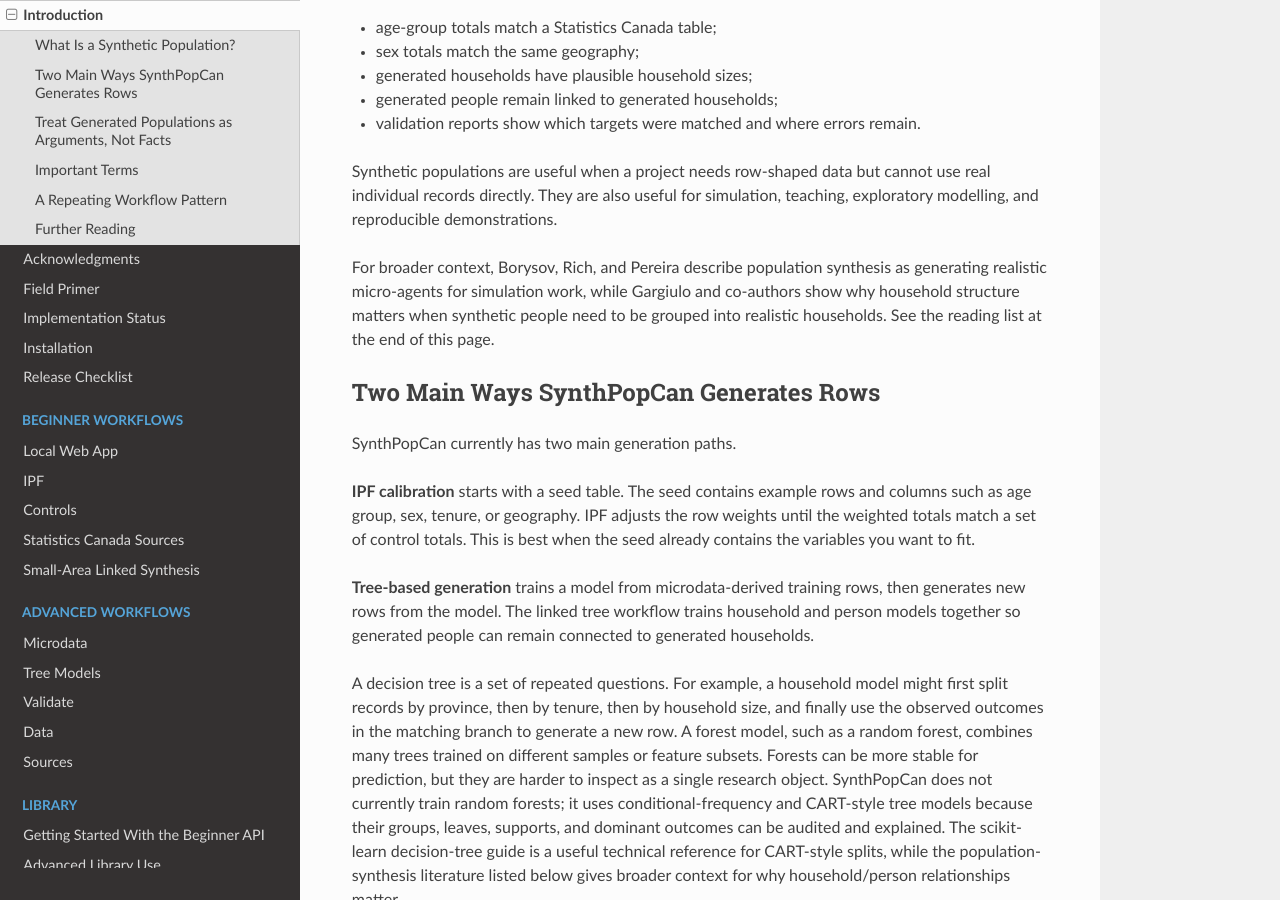
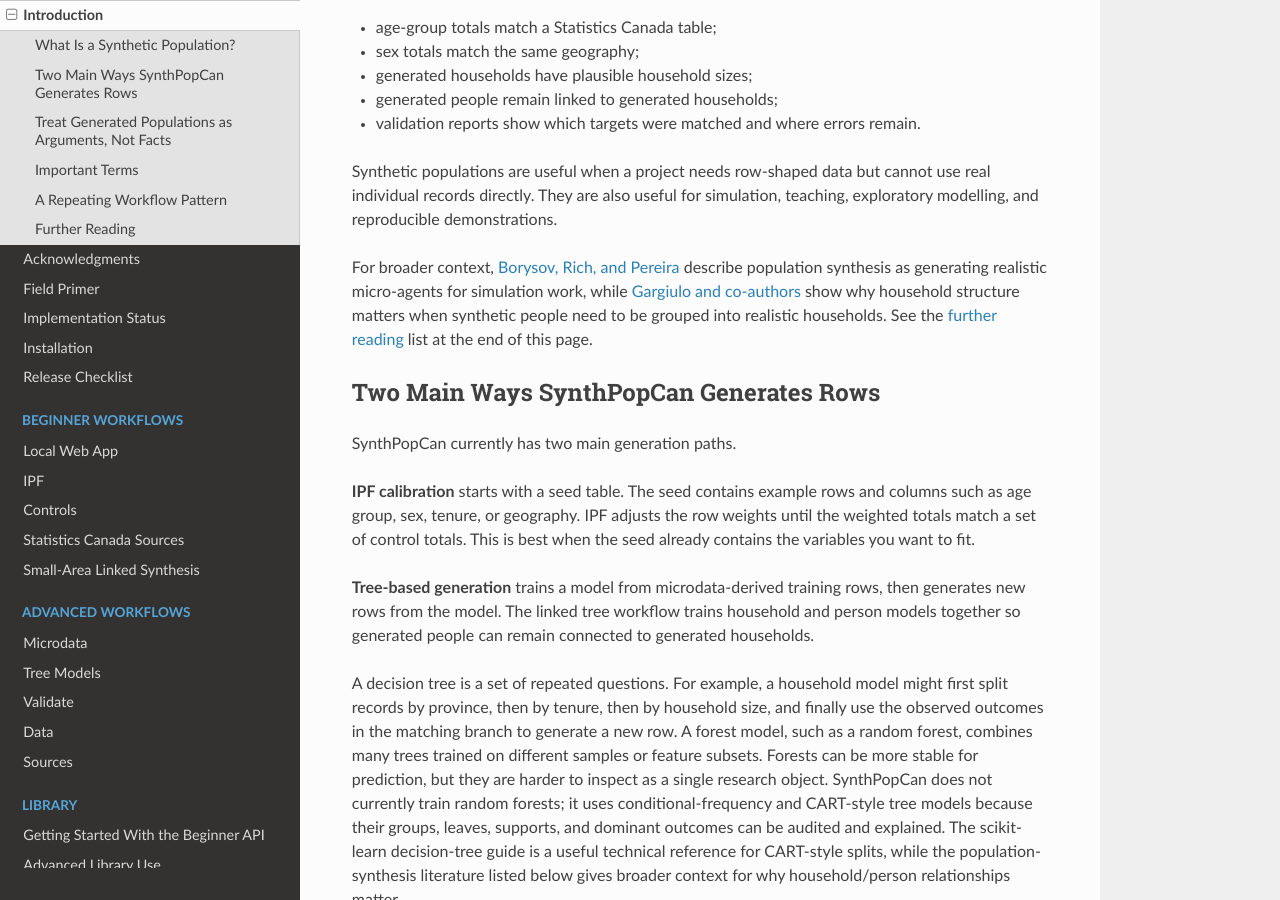
Before and after one commit to dlq/synthpopcan, a Sphinx documentation site: the page built from docs/introduction.md, in a window 1280 px wide and 900 px high, scrolled down 752 px. Built offline with Sphinx 7.4.7 and the Read the Docs theme 3.1.0, drawn with Linux system fonts in a browser that asks for light colours.

Commit message:
docs: link inline citations in introduction to their sources

```diff
--- a/docs/introduction.md
+++ b/docs/introduction.md
@@ -38,10 +38,12 @@
 use real individual records directly. They are also useful for simulation,
 teaching, exploratory modelling, and reproducible demonstrations.
 
-For broader context, Borysov, Rich, and Pereira describe population synthesis as
-generating realistic micro-agents for simulation work, while Gargiulo and
-co-authors show why household structure matters when synthetic people need to be
-grouped into realistic households. See the reading list at the end of this page.
+For broader context, [Borysov, Rich, and Pereira](https://arxiv.org/abs/1808.06910)
+describe population synthesis as generating realistic micro-agents for simulation
+work, while [Gargiulo and co-authors](https://arxiv.org/abs/0912.2826) show why
+household structure matters when synthetic people need to be grouped into
+realistic households. See the [further reading](#further-reading) list at the
+end of this page.
 
 ## Two Main Ways SynthPopCan Generates Rows
 
```
